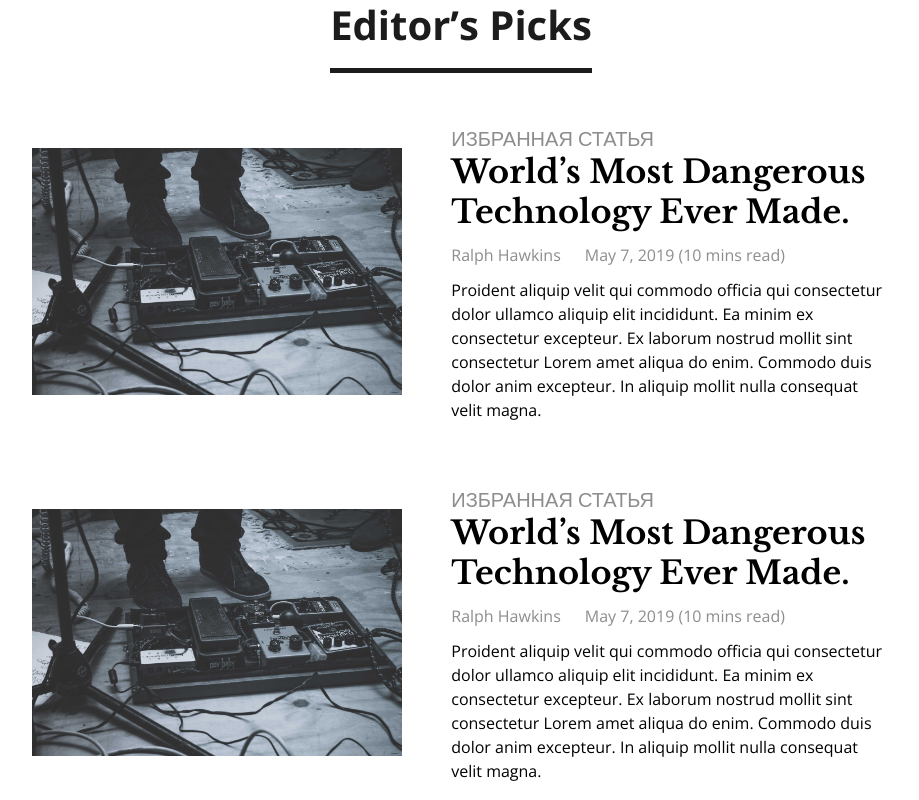
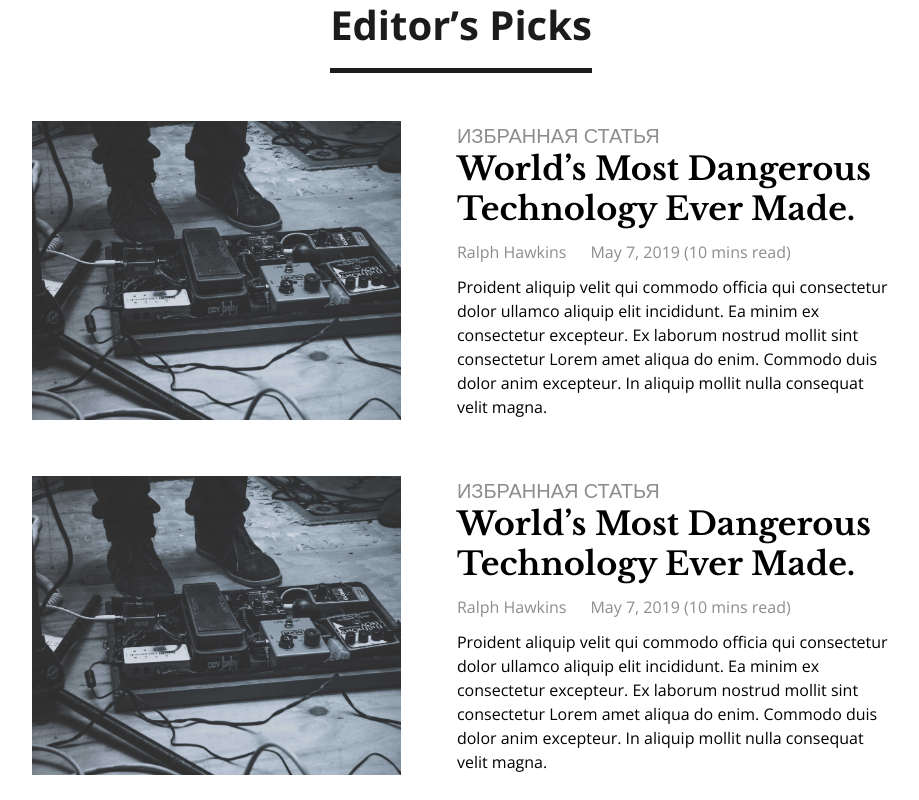
Before and after one commit to chskela/my_blog, a Next.js app: page / in a window 1280 px wide. Shown: the part 780-1580 px from the top of the page, without its empty margins (179-1098 px from the left). Built offline with nearby package versions, Linux system fonts and the light colour scheme.

Commit message:
fix ArticlePreview

```diff
--- a/components/Article/ArticlePreview/ArticlePreview.jsx
+++ b/components/Article/ArticlePreview/ArticlePreview.jsx
@@ -10,7 +10,13 @@ export default function ArticlePreview({ article }) {
   return (
     <article className={classes.article}>
       <div className={classes.image}>
-        <Image src={url} alt={title} width={370} height={300} />
+        <Image
+          src={url}
+          alt={title}
+          width={370}
+          height={300}
+          layout="responsive"
+        />
       </div>
       <div className={classes.description}>
         <ArticleDescription
--- a/components/Article/ArticlePreview/ArticlePreview.module.css
+++ b/components/Article/ArticlePreview/ArticlePreview.module.css
@@ -4,17 +4,18 @@
   flex-direction: row;
   align-items: center;
   margin-bottom: var(--size-14);
+  max-height: 311px;
 }
 
 .image {
-  margin-right: var(--size-12);
-  flex: 110%;
+  margin-right: var(--size-14);
+  flex: 46;
 }
 
 .image img {
-  object-fit: contain;
+  object-fit: cover;
 }
 
 .description {
-  flex: 130%;
+  flex: 54;
 }
```
